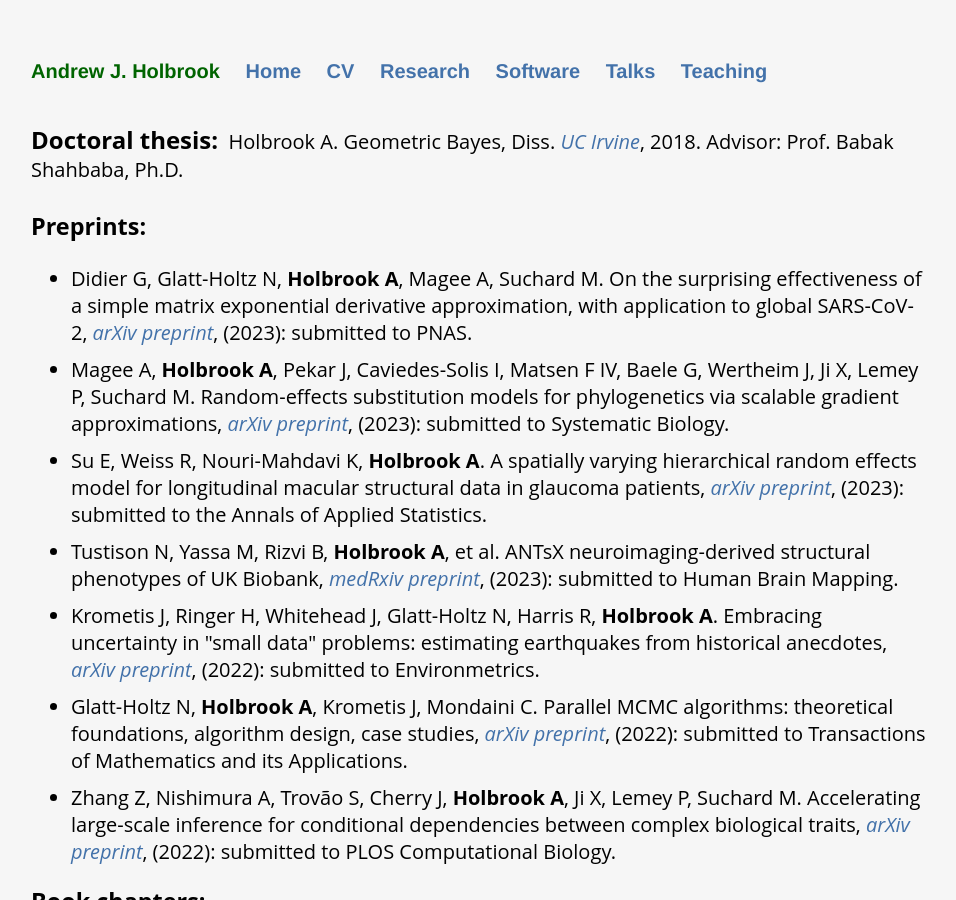
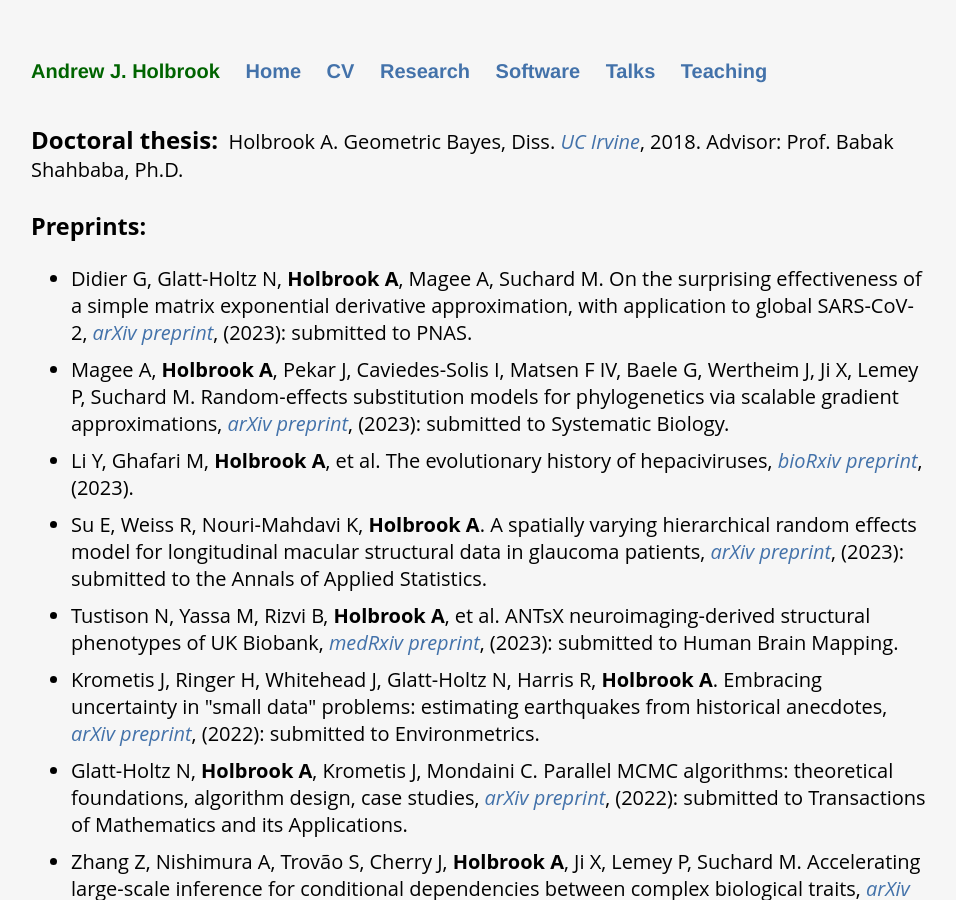
Before and after one commit to andrewjholbrook/andrewjholbrook.github.io, a Jekyll site: the page built from research.html, in a window 1280 px wide and 900 px high. Shown: the whole window, without its empty margins (161-1117 px from the left). Built offline with Jekyll 4.4.1, drawn with Linux system fonts in a browser that asks for light colours; a style sheet for code colours, icons or effects is not loaded.

Commit message:
Update research.html

```diff
--- a/research.html
+++ b/research.html
@@ -13,6 +13,7 @@ title: Andrew Holbrook | Research
   <ul id="preprints">
         <li> Didier G, Glatt-Holtz N, <b>Holbrook A</b>, Magee A, Suchard M. On the surprising effectiveness of a simple matrix exponential derivative approximation, with application to global SARS-CoV-2, <i><a href="http://arxiv.org/abs/2306.15841" target="_blank">arXiv preprint</a></i>, (2023): submitted to PNAS. </li>
         <li> Magee A, <b>Holbrook A</b>, Pekar J, Caviedes-Solis I, Matsen F IV, Baele G, Wertheim J, Ji X, Lemey P, Suchard M. Random-effects substitution models for phylogenetics via scalable gradient approximations, <i><a href="https://arxiv.org/abs/2303.13642" target="_blank">arXiv preprint</a></i>, (2023): submitted to Systematic Biology.</li>
+        <li> Li Y, Ghafari M, <b>Holbrook A</b>, et al. The evolutionary history of hepaciviruses, <i><a href="https://doi.org/10.1101/2023.06.30.547218" target="_blank">bioRxiv preprint</a></i>, (2023). </li>
         <li> Su E, Weiss R, Nouri-Mahdavi K, <b>Holbrook A</b>. A spatially varying hierarchical random effects model for longitudinal macular structural data in glaucoma patients, <i><a href="https://arxiv.org/abs/2303.09018" target="_blank">arXiv preprint</a></i>, (2023): submitted to the Annals of Applied Statistics.</li>
         <li> Tustison N, Yassa M, Rizvi B, <b>Holbrook A</b>, et al. ANTsX neuroimaging-derived structural phenotypes of UK Biobank, <i><a href="https://www.medrxiv.org/content/10.1101/2023.01.17.23284693v1" target="_blank">medRxiv preprint</a></i>, (2023): submitted to Human Brain Mapping.</li>
         <li>Krometis J, Ringer H, Whitehead J, Glatt-Holtz N, Harris R, <b>Holbrook A</b>. Embracing uncertainty in "small data" problems: estimating earthquakes from historical anecdotes, <i><a href="https://arxiv.org/abs/2106.07797" target="_blank">arXiv preprint</a></i>, (2022): submitted to Environmetrics. </li>
```
